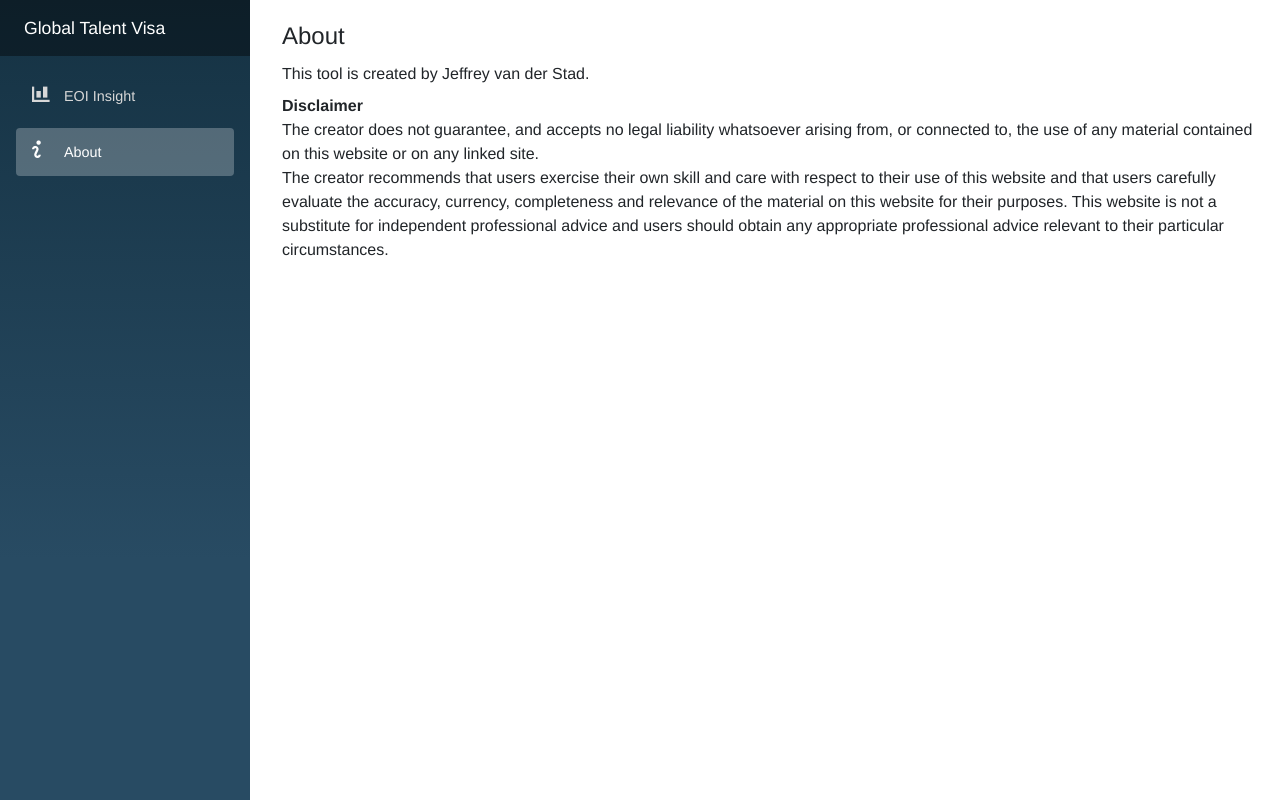
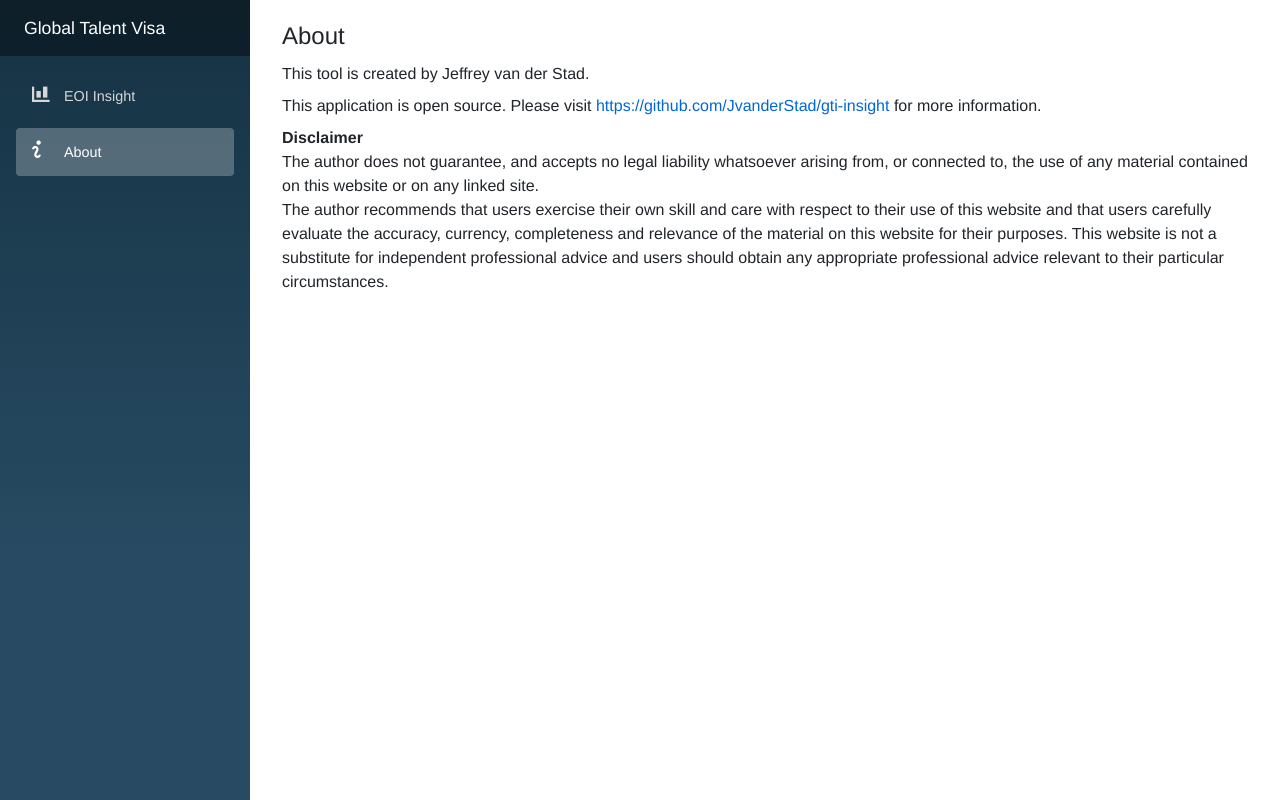
Before and after one commit to JvanderStad/gti-insight, an ASP.NET Core app: page /about in a window 1280 px wide. Run offline with ASP.NET Core 8, Linux system fonts and the light colour scheme; style sheets or scripts are compiled from the project's sources.

Commit message:
feat: Links to GitHub

```diff
--- a/Pages/About.razor
+++ b/Pages/About.razor
@@ -7,11 +7,17 @@
     </legend>
     This tool is created by Jeffrey van der Stad.
 
+
+    <div class="mt-2">
+        This application is open source. Please visit <a href="https://github.com/JvanderStad/gti-insight" target="_blank">https://github.com/JvanderStad/gti-insight</a> for more information.
+    </div>
+
+
     <div class="mt-2">
         <b>Disclaimer</b>
     </div>
 
-    The creator does not guarantee, and accepts no legal liability whatsoever arising from, or connected to, the use of any material contained on this website or on any linked site.<br />
-    The creator recommends that users exercise their own skill and care with respect to their use of this website and that users carefully evaluate the accuracy, currency, completeness and relevance of the material on this website for their purposes.
+    The author does not guarantee, and accepts no legal liability whatsoever arising from, or connected to, the use of any material contained on this website or on any linked site.<br />
+    The author recommends that users exercise their own skill and care with respect to their use of this website and that users carefully evaluate the accuracy, currency, completeness and relevance of the material on this website for their purposes.
     This website is not a substitute for independent professional advice and users should obtain any appropriate professional advice relevant to their particular circumstances.
 </fieldset>
```
Also changed, not shown: Pages/Index.razor (+2 -6 lines), readme.md.
